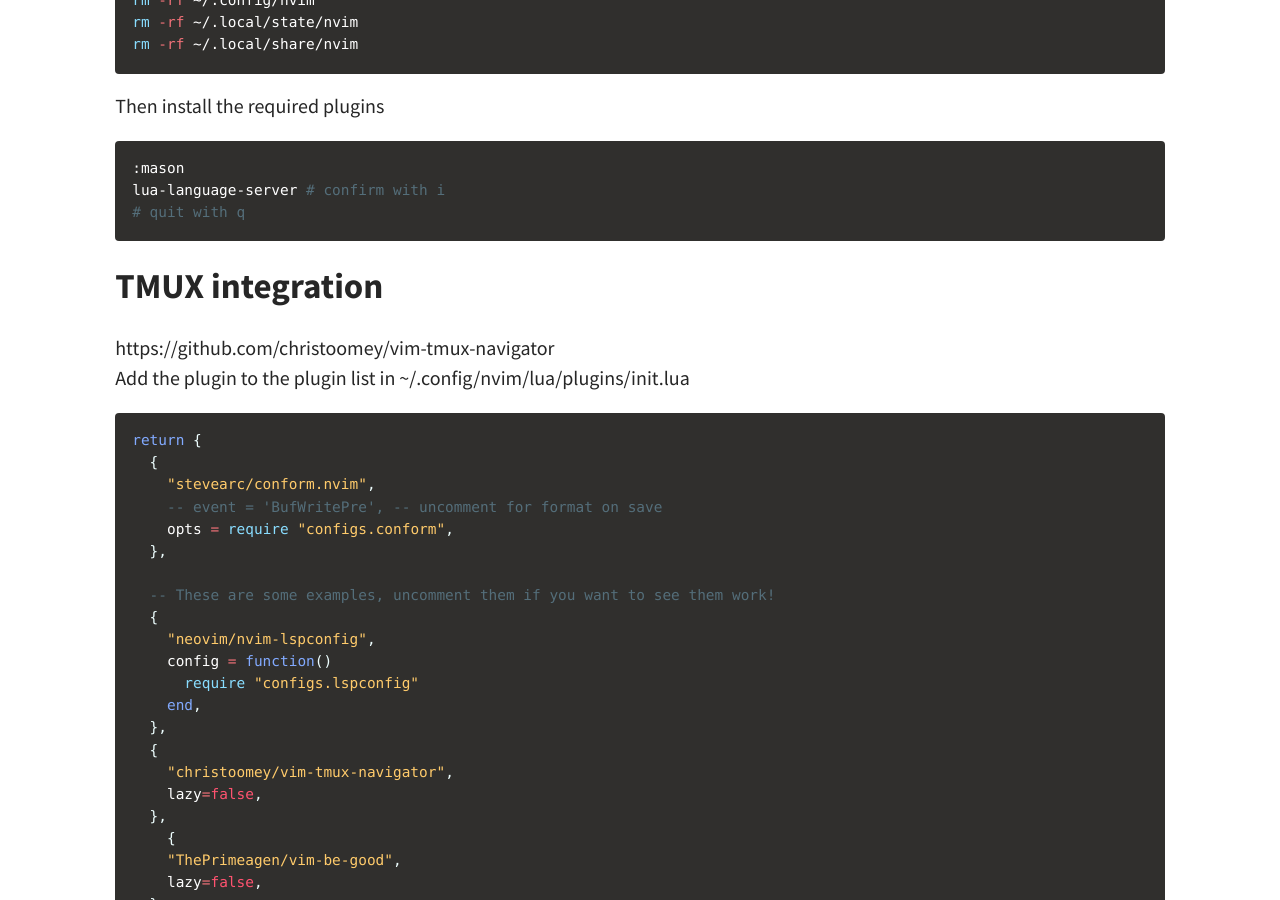
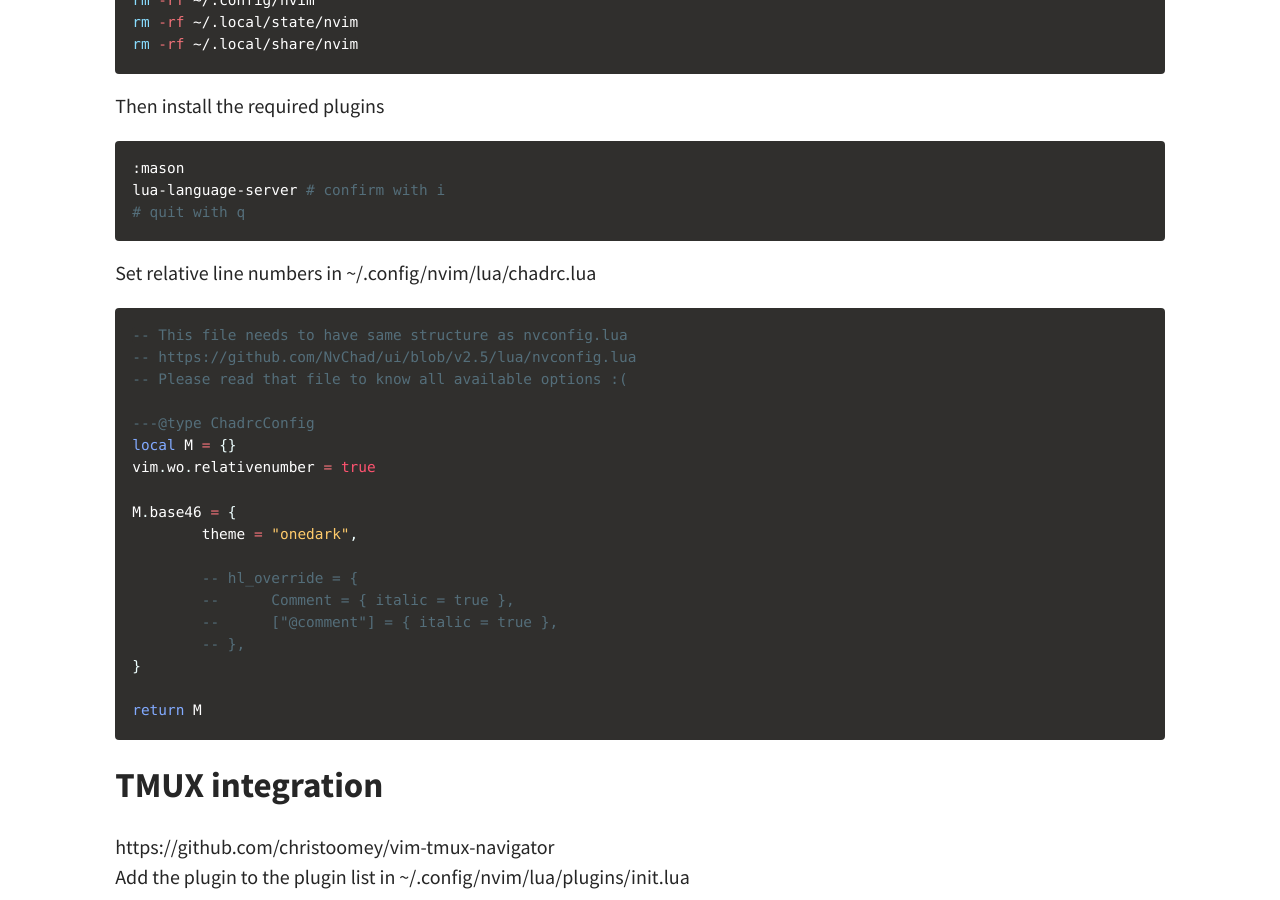
Before and after one commit to cristalcorp/cristalcorp.github.io, a Jekyll site: the page built from _posts/2024-09-21-Terminal.md, in a window 1280 px wide and 900 px high, scrolled down 2833 px. Built offline with Jekyll 4.4.1, drawn with Linux system fonts in a browser that asks for light colours; a script that is not in the unit is left out.

Commit message:
terminal

````diff
--- a/_posts/2024-09-21-Terminal.md
+++ b/_posts/2024-09-21-Terminal.md
@@ -87,6 +87,27 @@ Then install the required plugins
 lua-language-server # confirm with i
 # quit with q
 ```
+Set relative line numbers in ~/.config/nvim/lua/chadrc.lua
+```lua
+-- This file needs to have same structure as nvconfig.lua
+-- https://github.com/NvChad/ui/blob/v2.5/lua/nvconfig.lua
+-- Please read that file to know all available options :(
+
+---@type ChadrcConfig
+local M = {}
+vim.wo.relativenumber = true
+
+M.base46 = {
+        theme = "onedark",
+
+        -- hl_override = {
+        --      Comment = { italic = true },
+        --      ["@comment"] = { italic = true },
+        -- },
+}
+
+return M
+```
 
 ## TMUX integration
 https://github.com/christoomey/vim-tmux-navigator
````
